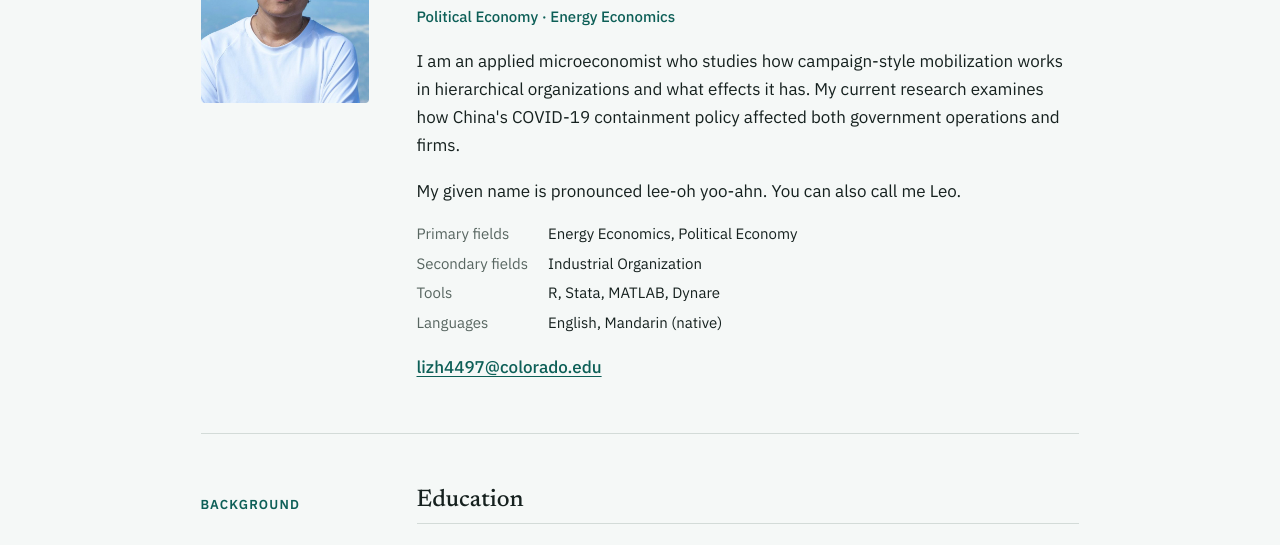
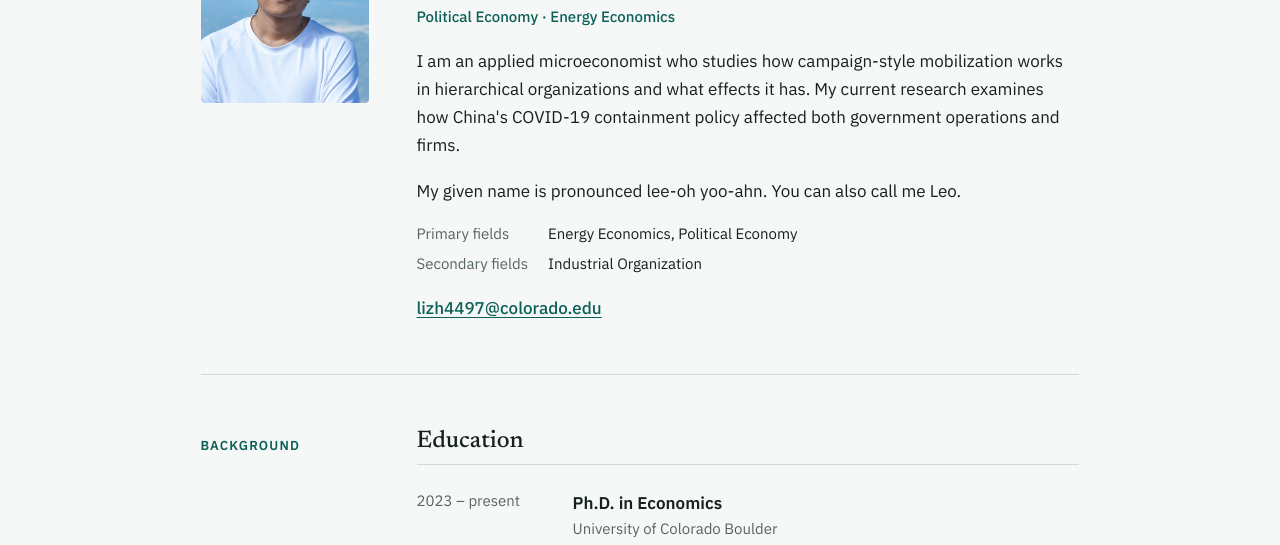
Before and after one commit to leozhang-econ/leozhang-econ.github.io, a plain HTML site: page index.html in a window 1280 px wide. Shown: the part 220-765 px from the top of the page. Drawn offline with Linux system fonts and the light colour scheme.

Commit message:
Update index.html

```diff
--- a/index.html
+++ b/index.html
@@ -228,10 +228,6 @@ footer .wrap { padding-top: 1.75rem; padding-bottom: 2.5rem; font-size: 0.875rem
         <dd>Energy Economics, Political Economy</dd>
         <dt>Secondary fields</dt>
         <dd>Industrial Organization</dd>
-        <dt>Tools</dt>
-        <dd>R, Stata, MATLAB, Dynare</dd>
-        <dt>Languages</dt>
-        <dd>English, Mandarin (native)</dd>
       </dl>
       <ul class="links">
         <li><a href="mailto:lizh4497@colorado.edu">lizh4497@colorado.edu</a></li>
```
